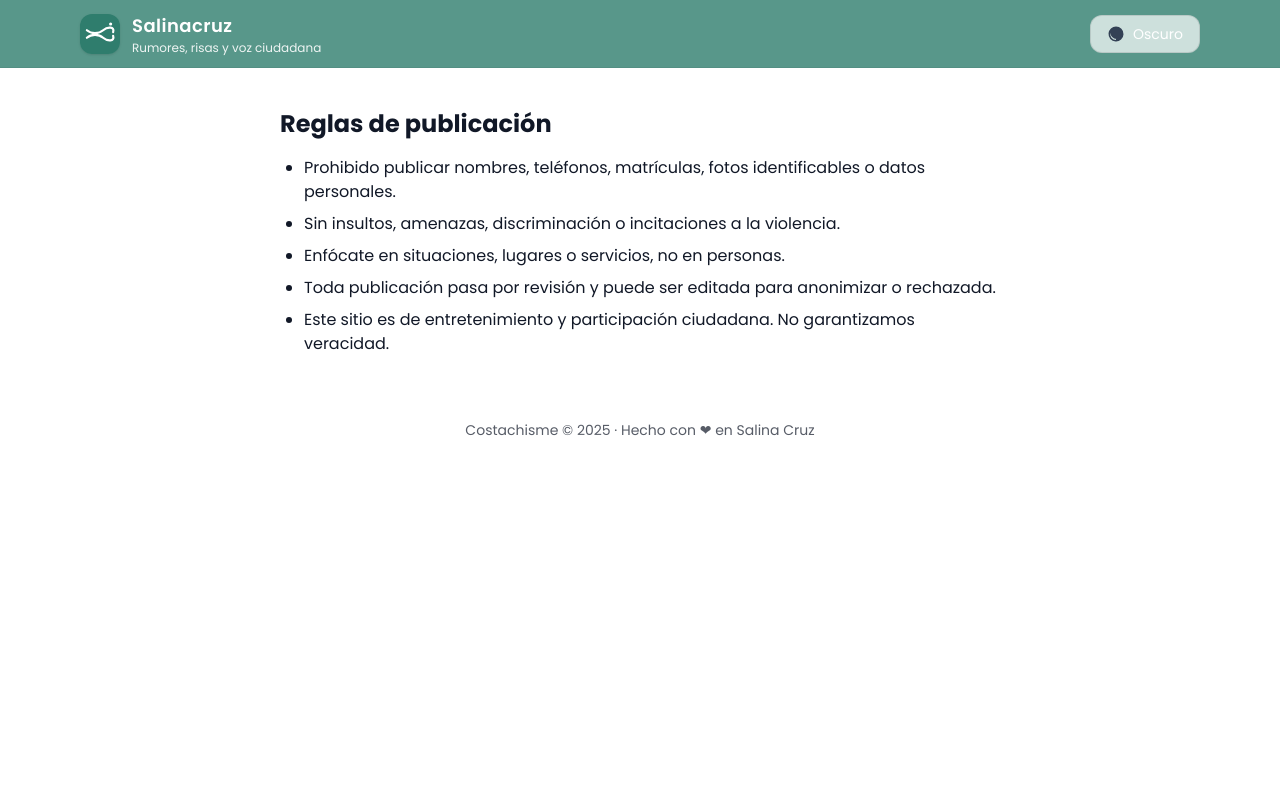
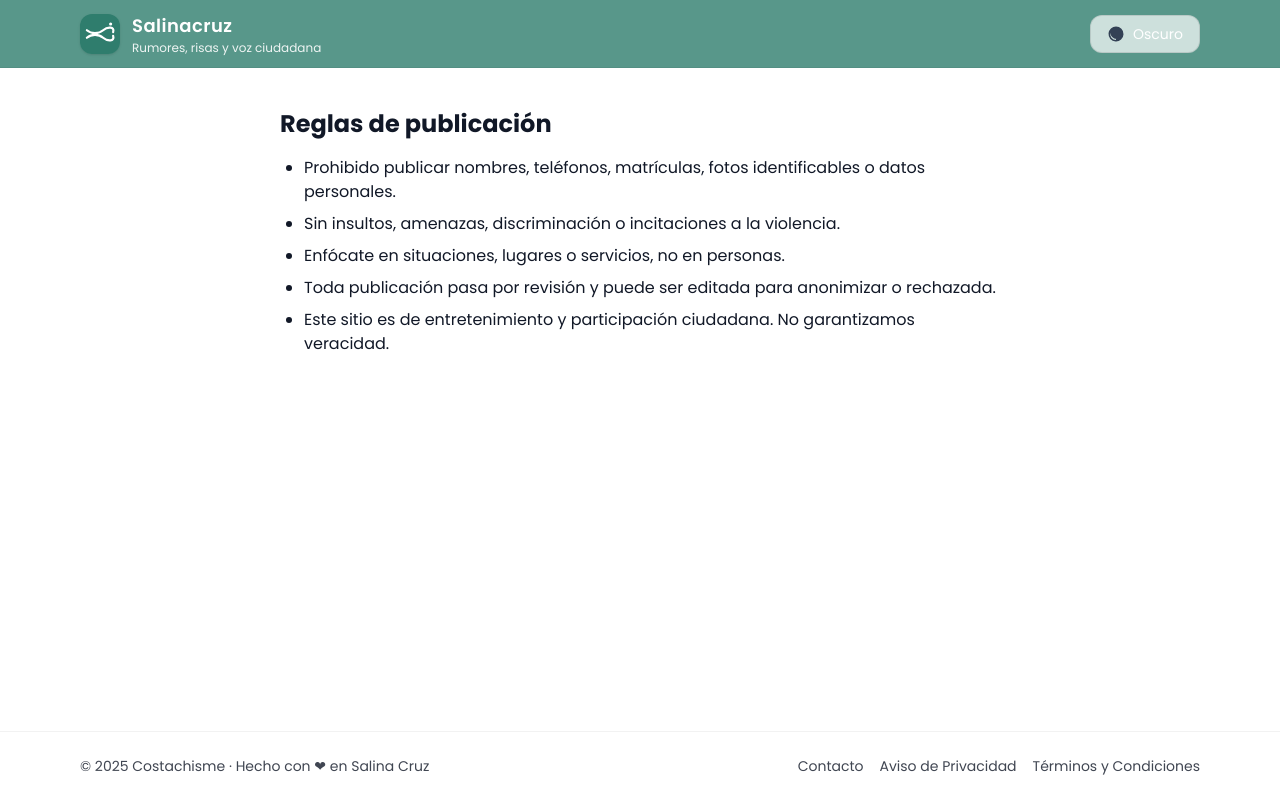
Before and after one commit to pokeron2025/costachisme, a Next.js app: page /reglas in a window 1280 px wide. Built offline with nearby package versions, Linux system fonts and the light colour scheme.

Commit message:
Update layout.tsx

```diff
--- a/app/layout.tsx
+++ b/app/layout.tsx
@@ -15,7 +15,7 @@ export const metadata = {
   description:
     "Chismógrafo urbano con propósito: entretenimiento y buzón ciudadano.",
   icons: {
-    icon: "/logo-icon.svg", // cambia a /logo.svg si quieres usar el logo abstracto también como favicon
+    icon: "/logo-icon.svg", // o "/logo.svg" si quieres usar el abstracto
   },
 };
 
@@ -26,7 +26,7 @@ export default function RootLayout({
 }) {
   return (
     <html lang="es" suppressHydrationWarning>
-      <body className={`${poppins.className} min-h-screen`}>
+      <body className={`${poppins.className} min-h-screen flex flex-col`}>
         {/* HEADER */}
         <header className="sticky top-0 z-30 border-b border-black/5 dark:border-white/10 bg-brand-500/95 text-white backdrop-blur supports-[backdrop-filter]:bg-brand-500/80">
           <div className="container-narrow flex items-center justify-between gap-3 p-3">
@@ -56,11 +56,39 @@ export default function RootLayout({
         </header>
 
         {/* CONTENIDO */}
-        <main className="container-narrow mx-auto p-4">{children}</main>
+        <main className="container-narrow mx-auto p-4 flex-1">{children}</main>
 
         {/* FOOTER */}
-        <footer className="container-narrow mx-auto px-4 pb-10 pt-6 text-center text-sm opacity-70">
-          Costachisme © {new Date().getFullYear()} · Hecho con ❤ en Salina Cruz
+        <footer className="border-t border-black/5 dark:border-white/10 mt-8">
+          <div className="container-narrow mx-auto px-4 py-6 flex flex-col md:flex-row items-center justify-between gap-4 text-sm opacity-80">
+            {/* Izquierda */}
+            <p className="text-center md:text-left">
+              © {new Date().getFullYear()} Costachisme · Hecho con ❤ en
+              Salina Cruz
+            </p>
+
+            {/* Derecha: enlaces */}
+            <nav className="flex gap-4 text-xs md:text-sm">
+              <a
+                href="#"
+                className="hover:underline hover:text-brand-400 transition"
+              >
+                Contacto
+              </a>
+              <a
+                href="#"
+                className="hover:underline hover:text-brand-400 transition"
+              >
+                Aviso de Privacidad
+              </a>
+              <a
+                href="#"
+                className="hover:underline hover:text-brand-400 transition"
+              >
+                Términos y Condiciones
+              </a>
+            </nav>
+          </div>
         </footer>
       </body>
     </html>
```
